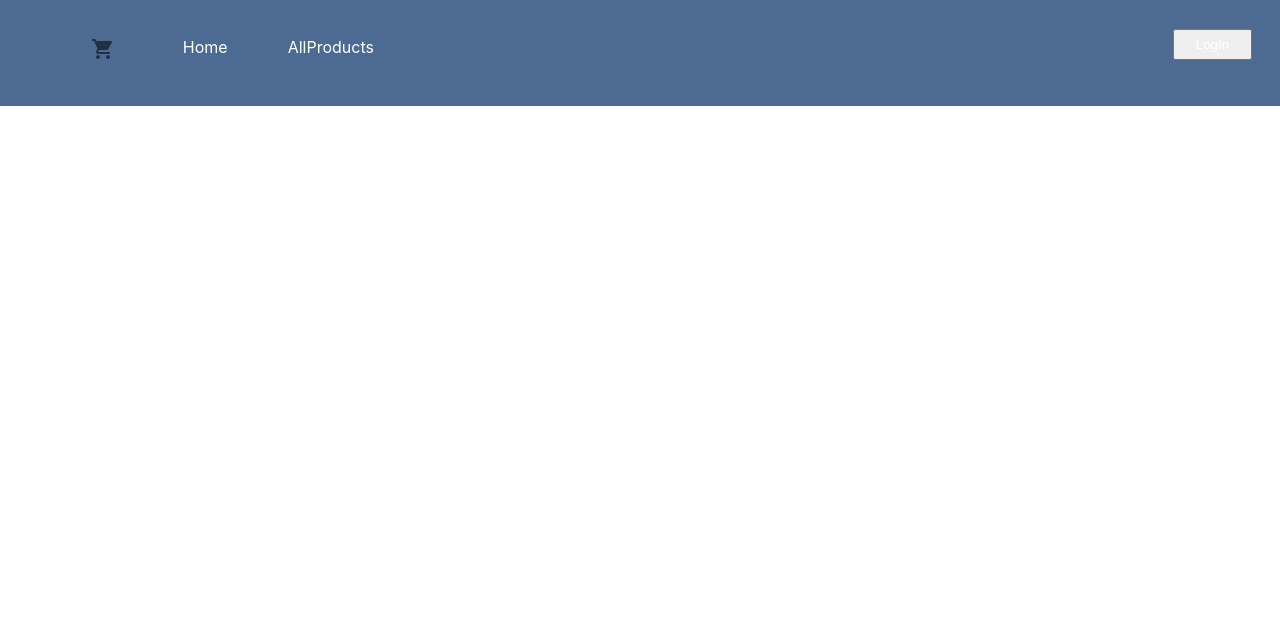
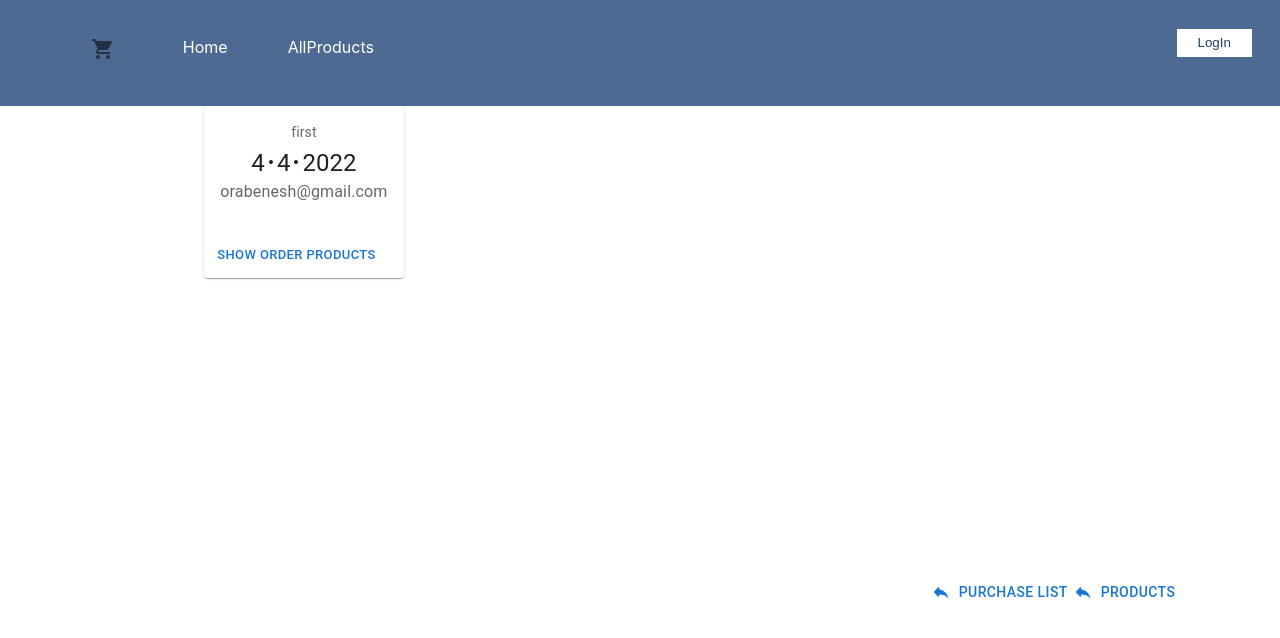
Before and after one commit to TamarCoh/Super-Shopper, a React (Create React App) app: page /PreviousPurchases in a window 1280 px wide. Shown: the top 638 px of the page. Built offline with nearby package versions, Linux system fonts and the light colour scheme; no server answers.

Commit message:
previous purchases

```diff
--- a/src/App.tsx
+++ b/src/App.tsx
@@ -30,9 +30,9 @@ function App() {
           <Route path="/homePage" element={<Enter open={false} />} />
           <Route path="/signUp" element={<SignUp />} />
           <Route path="/logIn" element={<Enter open={true} />} />
-          <Route path="/allProducts" element={<AllProducts />} />
+          <Route path="/allProducts" element={<CategoriesNavigation />} />
           <Route path="/allCategory" element={<CategoriesNavigation />} />
-          <Route path="/previous purchaises" element={<PreviosPurchases />} />
+          <Route path="/PreviousPurchases" element={<PreviosPurchases />} />
           <Route path="/purchaseList" element={<PurchaseList />} />
           {/* <Route path="/fullFeaturedCrudGrid" element={<FullFeaturedCrudGrid />} /> */}
         </Routes>
--- a/src/Components/AllCategory.css
+++ b/src/Components/AllCategory.css
@@ -1,3 +1,9 @@
-#box_paper{
+.categoriesToProducts {
+    bottom: -65vh;
+    right: -34vw;
+}
 
+.productstoPurchase {
+    bottom: -65vh;
+    right: -35vw;
 }
--- a/src/Components/AllCategory.tsx
+++ b/src/Components/AllCategory.tsx
@@ -18,6 +18,9 @@ import { JsxElement } from "typescript";
 import { AllProducts } from "./AllProducts";
 import { Container } from "@material-ui/core";
 import './AllCategory.css'
+import { Button } from "@mui/material";
+import ReplyRoundedIcon from '@mui/icons-material/ReplyRounded';
+import { useNavigate } from "react-router-dom";
 // import { Category } from "@mui/icons-material";
 // const mockupCategoriesList: Category[] = [
 //   { id: 1, title: "Sales" },
@@ -86,7 +89,7 @@ export default function CategoriesNavigation() {
     }
     anyNameFunction();
   }, [category]);
-
+  const navigate = useNavigate();
   return (
 
     <Box sx={{ pb: 1000 }} ref={ref}>
@@ -113,6 +116,8 @@ export default function CategoriesNavigation() {
         </BottomNavigation>
       </Paper>
       <AllProducts productList={productList} catgory={category}></AllProducts>
+      <Button className="categoriesToProducts" color="primary" startIcon={<ReplyRoundedIcon />} onClick={() => { navigate('/previousPurchases') }}>Previos Purchases</Button>
+      <Button className="productstoPurchase" color="primary" startIcon={<ReplyRoundedIcon />} onClick={() => { navigate('/purchaseList') }}>Purchase List</Button>
     </Box>
   );
 }
--- a/src/Components/Enter.css
+++ b/src/Components/Enter.css
@@ -6,7 +6,14 @@
     position: fixed;
     right: 3vw;
 }
-#left{
+
+#left {
     position: fixed;
     left: 3vw;
 }
+
+#eneter {
+    font-size: larger;
+    /* font-family:'Franklin Gothic Medium', 'Arial Narrow', Arial, sans-serif; */
+    color: #234775;
+}
--- a/src/Components/Enter.tsx
+++ b/src/Components/Enter.tsx
@@ -77,7 +77,7 @@ export function Enter(props: IMyProps) {
     return (
         <div>
             <Logo />
-            <Button onClick={handleOpen}>Enter</Button>
+            <Button id='eneter' onClick={handleOpen}>Enter</Button>
             <Modal
                 open={open}
                 onClose={handleClose}
--- a/src/Components/Nav.css
+++ b/src/Components/Nav.css
@@ -9,12 +9,6 @@
     margin: 0;
 }
 
-#nav-logIn {
-    float: right;
-    width: auto;
-    padding: 0.5%;
-}
-
 .nav-links {
     width: 70%;
     display: inline;
@@ -24,3 +18,13 @@
     /* margin-top: 15vh; */
     margin-inline: 15px;
 }
+
+#nav-logIn {
+    float: right;
+    width: auto;
+    padding: 0.5%;
+    background-color: white;
+    color: #213f65;
+
+    border: none;
+}
--- a/src/Components/Nav.tsx
+++ b/src/Components/Nav.tsx
@@ -57,7 +57,7 @@ function Nav(props: any): JSX.Element {
 
                 {/* </Link> */}
                 <button className="nav-links" id="nav-logIn" onClick={() => navigate('/logIn')}>
-                    <li className="nav-links" >LogIn</li>
+                    <li className="nav-links" id="nav-logIn" >LogIn</li>
                 </button>
             </ul >
         </div >
--- /dev/null
+++ b/src/Components/PreviousPurchases.css
@@ -0,0 +1,17 @@
+.previosToProducts {
+    position: fixed;
+    bottom: -50vh;
+    right: -36vw;
+}
+
+.previoustoPurchase {
+    position: fixed;
+    bottom: -50vh;
+    right: 0vw;
+}
+#wrap{
+    display: flex;
+    width: 100%;
+    flex-wrap: wrap;
+    justify-content: space-evenly;
+    }
--- a/src/Components/PreviousPurchases.tsx
+++ b/src/Components/PreviousPurchases.tsx
@@ -1,5 +1,97 @@
-export default function PreviosPurchases(){
-    return(
-        <></>
+import ReplyRoundedIcon from '@mui/icons-material/ReplyRounded';
+import { Button } from '@mui/material';
+import { useNavigate } from 'react-router-dom';
+import "./PreviousPurchases.css";
+import * as React from 'react';
+import Box from '@mui/material/Box';
+import Card from '@mui/material/Card';
+import CardActions from '@mui/material/CardActions';
+import CardContent from '@mui/material/CardContent';
+import Typography from '@mui/material/Typography';
+import { ProductByMount, ProductByCategory } from "../utils/modals";
+
+interface IpreviosPurchase {
+    orderName: string;
+    orderDate: Date;
+    orderMail: String;
+    orderProducts: ProductByMount[];
+
+}
+export default function PreviosPurchases() {
+    const navigate = useNavigate();
+  const ref = React.useRef<HTMLDivElement>(null);
+
+    const arr: IpreviosPurchase[] = [
+        {
+            orderName: "first",
+            orderDate: new Date(),
+            orderMail: "orabenesh@gmail.com",
+            orderProducts: [
+                {
+                    idrow: "dgsa",
+                    id: 123,
+                    name: "bread",
+                    category: 1,
+                    PurchasesHistoryId: "45",
+                    PurchasePrognosisId: "63",
+                    amount: 1
+                },
+                {
+                    idrow: "bhj",
+                    id: 122,
+                    name: "milk",
+                    category: 2,
+                    PurchasesHistoryId: "45",
+                    PurchasePrognosisId: "63",
+                    amount: 3
+                }
+            ]
+        }
+    ];
+    return (
+        <>
+            <div id="wrap">
+                {arr.map((item: IpreviosPurchase) => <BasicCard {...item} />)}
+                <Button className="previosToProducts" color="primary" startIcon={<ReplyRoundedIcon />} onClick={() => { navigate('/allCategory') }}>Products</Button>
+                <Button className="previoustoPurchase" color="primary" startIcon={<ReplyRoundedIcon />} onClick={() => { navigate('/purchaseList') }}>Purchase List</Button>
+            </div>
+        </>
     )
 }
+
+
+const bull = (
+    <Box
+        component="span"
+        sx={{ display: 'inline-block', mx: '2px', transform: 'scale(0.8)' }}
+    >
+        •
+    </Box>
+);
+
+export function BasicCard(props: IpreviosPurchase) {
+    return (
+        <Card sx={{ maxWidth: 275 }}>
+            <CardContent>
+                <Typography sx={{ fontSize: 14 }} color="text.secondary" gutterBottom>
+                    {props.orderName}
+                </Typography>
+                <Typography variant="h5" component="div">
+                    {props.orderDate.getDay()}{bull}{props.orderDate.getMonth()}{bull}{props.orderDate.getFullYear()}
+                    {/* {props.orderDate.toDateString()} */}
+                </Typography>
+                <Typography sx={{ mb: 1.5 }} color="text.secondary">
+                    {props.orderMail}
+                </Typography>
+                {/* <Typography variant="body2">
+                    well meaning and kindly.
+                    <br />
+                    {'"a benevolent smile"'}
+                </Typography> */}
+            </CardContent>
+            <CardActions>
+                <Button size="small">show order products</Button>
+            </CardActions>
+        </Card>
+    );
+}
--- a/src/Components/PurchaseList.tsx
+++ b/src/Components/PurchaseList.tsx
@@ -63,12 +63,13 @@ import {
     randomId,
 } from '@mui/x-data-grid-generator';
 import { useNavigate } from "react-router-dom";
-import { decreaseProductInList, removeProductFromList } from "../store/Actions/ProductInList";
+import { decreaseProductInList, increaseProductInList, removeProductFromList } from "../store/Actions/ProductInList";
 import { AllProducts } from "./AllProducts";
 import { ProductByMount } from "../utils/modals";
 import { connect, useDispatch, useSelector } from "react-redux";
 import { productInListReducer } from "../store/Reducers/ProductInList";
 import { IstatePro } from '../store/Reducers/ProductInList'
+import ExitToAppRoundedIcon from '@mui/icons-material/ExitToAppRounded';
 // const rows: GridRowModel = [
 //     {
 //         id: randomId(),
@@ -128,6 +129,9 @@ function EditToolbar(props: EditToolbarProps) {
             <Button color="primary" startIcon={<AddIcon />} onClick={() => { navigate('/allCategory'); }}>
                 Add Products
             </Button>
+            <Button color="primary" startIcon={<ExitToAppRoundedIcon />} onClick={() => { navigate('/PreviousPurchases'); }}>
+                My Previous Purchases
+            </Button>
         </GridToolbarContainer>
     );
 }
@@ -160,7 +164,7 @@ export default function PurchaseList(): JSX.Element {
 
     };
     const handleAddClick = (id: GridRowId) => (event: React.MouseEvent) => {
-        // dispatch(decreaseProductInList(rows.find((item: ProductByMount) =>  item.idrow === id?: null): null));
+        // dispatch(increaseProductInList((rows.filter((item: ProductByMount) => item.idrow == id.toString()).at(0))));
 
 
         rows.map((row: GridRowModel) => (row.id === id ? row.amount += 1 : row));
@@ -279,16 +283,10 @@ export default function PurchaseList(): JSX.Element {
                 }}
                 experimentalFeatures={{ newEditingApi: true }}
             />
-            <button onClick={() => { }}>SAVE</button>
+            <Button onClick={() => { }}>SAVE</Button>
             {/* //update DB by state */}
         </Box>
 
     );
 
 }
-
-function productByBuy(productByBuy: any): {
-    type: string; payload: ProductByMount; //                                 <TableCell align="center">{row.id}</TableCell>
-} {
-    throw new Error("Function not implemented.");
-}
--- a/src/utils/modals.tsx
+++ b/src/utils/modals.tsx
@@ -28,7 +28,7 @@ export interface ProductByCategory {
 }
 
 export interface ProductByMount {
-    idrow:typeof randomId,
+    idrow:string,
     id: number,
     name: string,
     category: number,
```
